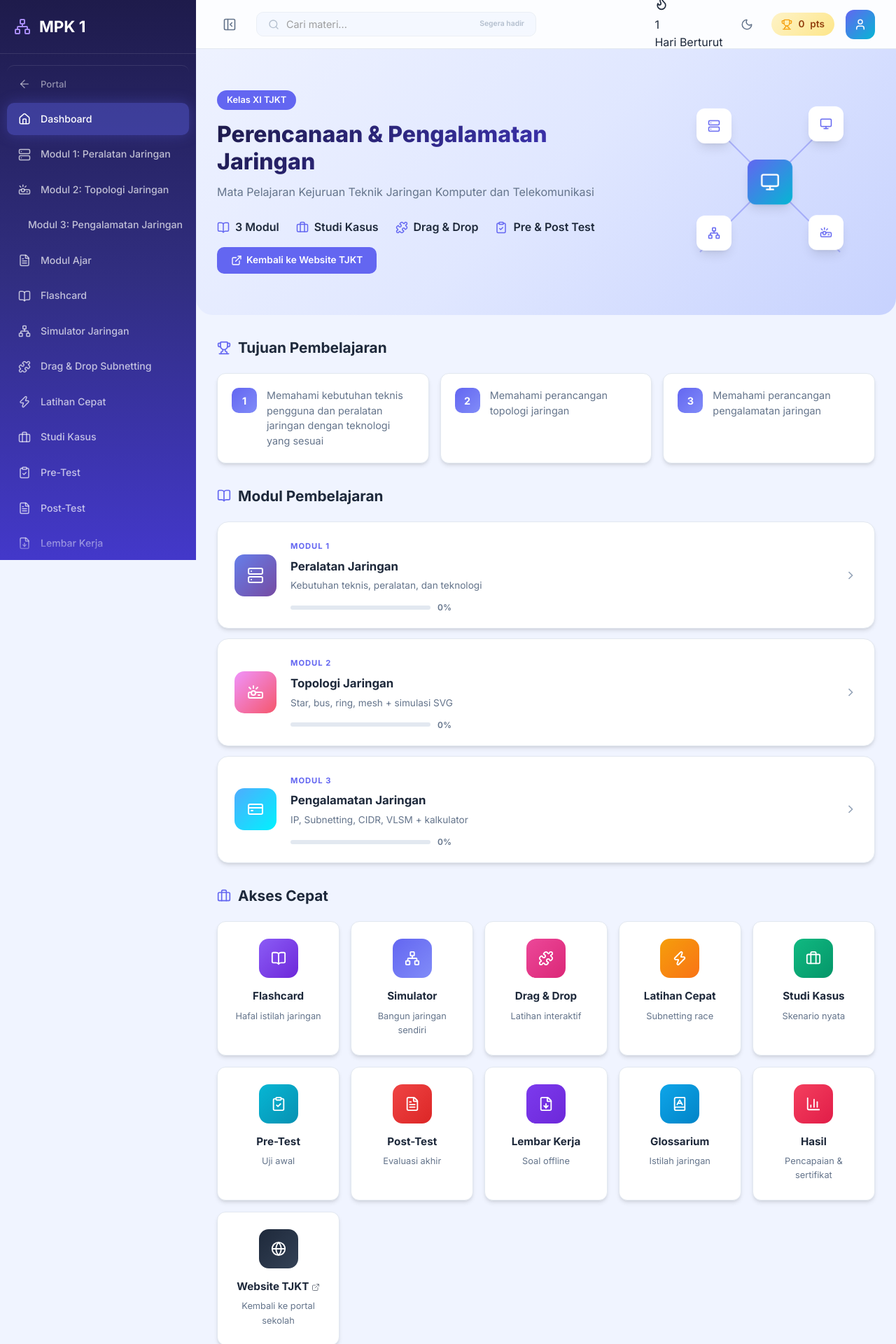
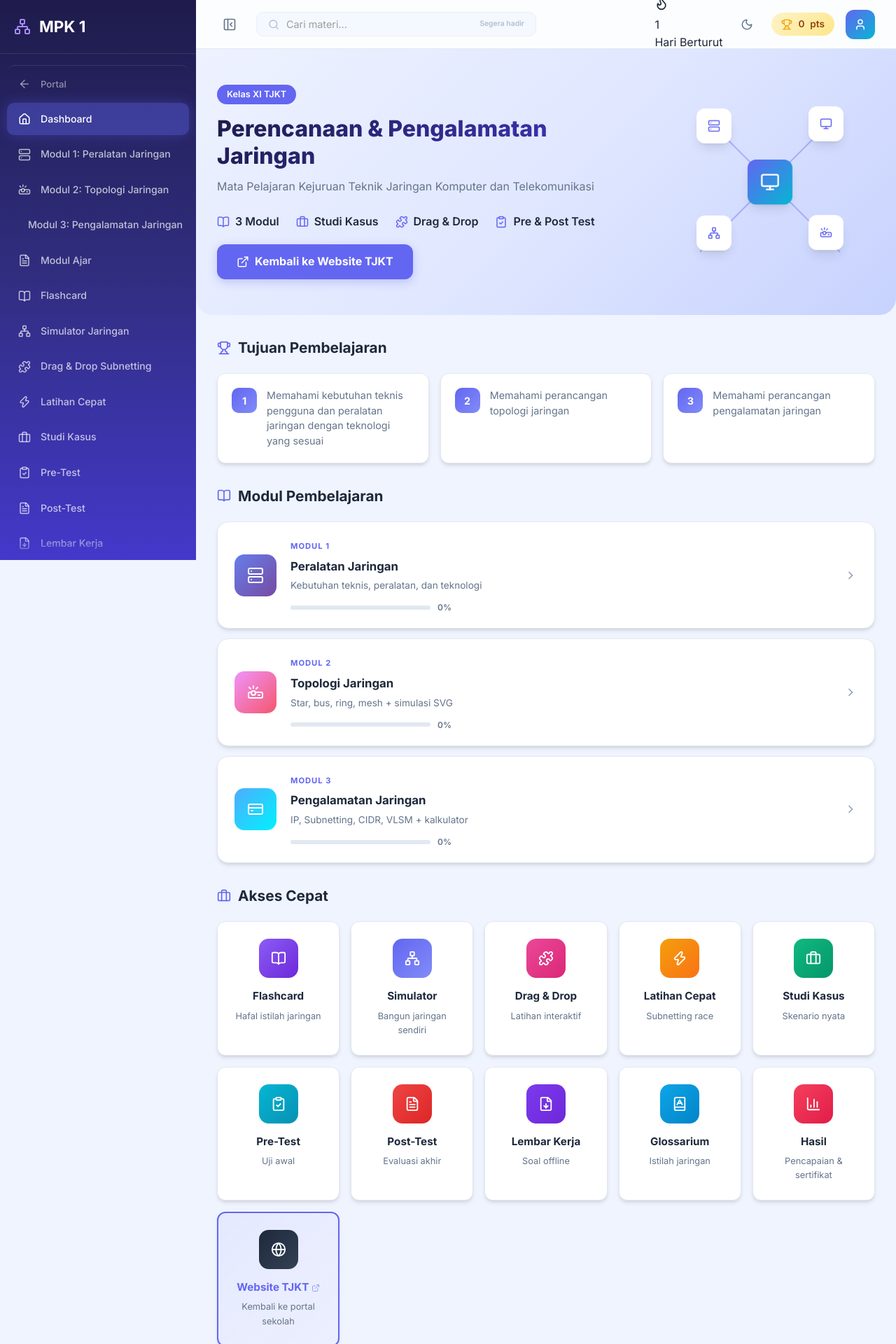
Before and after one commit to mulyadi66/media-pembelajaran-jarkom, a React (Vite) app: page /mpk1 in a window 1280 px wide. Shown: the top 1920 px of the page at 70% size. Built offline with nearby package versions, Linux system fonts and the light colour scheme.

Commit message:
feat: perbesar & perjelas tombol Kembali ke Website TJKT di hero + Akses Cepat

```diff
--- a/src/App.css
+++ b/src/App.css
@@ -251,8 +251,9 @@ a { text-decoration: none; color: inherit; }
 .hero-stats { display: flex; gap: 24px; flex-wrap: wrap; }
 .hero-stats .stat { display: flex; align-items: center; gap: 8px; font-weight: 600; color: var(--text); }
 .hero-stats .stat svg { color: var(--primary); }
-.hero-back-btn { display: inline-flex; align-items: center; gap: 6px; margin-top: 16px; padding: 8px 20px; background: var(--primary); color: white; border-radius: 10px; font-size: 0.85rem; font-weight: 600; text-decoration: none; transition: all .2s; }
-.hero-back-btn:hover { transform: translateY(-1px); box-shadow: 0 4px 12px rgba(99,102,241,.4); }
+.hero-back-btn { display: inline-flex; align-items: center; gap: 8px; margin-top: 20px; padding: 12px 28px; background: var(--primary); color: white; border-radius: 12px; font-size: 1rem; font-weight: 700; text-decoration: none; transition: all .2s; box-shadow: 0 4px 14px rgba(99,102,241,.3); }
+.hero-back-btn:hover { transform: translateY(-2px); box-shadow: 0 6px 20px rgba(99,102,241,.5); }
+.hero-back-btn svg { width: 18px; height: 18px; }
 
 .hero-visual { flex-shrink: 0; width: 300px; height: 300px; position: relative; }
 
@@ -381,6 +382,8 @@ a { text-decoration: none; color: inherit; }
 
 .action-card h4 { font-size: 0.95rem; font-weight: 700; margin-bottom: 6px; }
 .action-card p { font-size: 0.8rem; color: var(--text-light); }
+.action-card.external { border: 2px solid var(--primary); background: linear-gradient(135deg, rgba(99,102,241,.08), rgba(99,102,241,.03)); }
+.action-card.external h4 { color: var(--primary); }
 
 /* ========== CONTENT PAGES ========== */
 .content-section { padding: 0 30px; margin-bottom: 30px; }
--- a/src/pages/Dashboard.jsx
+++ b/src/pages/Dashboard.jsx
@@ -104,7 +104,7 @@ export default function Dashboard() {
         <div className="actions-grid">
           {quickActions.map(({ to, icon: Icon, title, desc, color, external }) => (
             external ? (
-              <a href={to} target="_blank" rel="noopener noreferrer" className="action-card" key={to}>
+              <a href={to} target="_blank" rel="noopener noreferrer" className="action-card external" key={to}>
                 <div className="action-icon" style={{background: `linear-gradient(135deg, ${color[0]}, ${color[1]})`}}>
                   <Icon size={22} color="white" />
                 </div>
```
